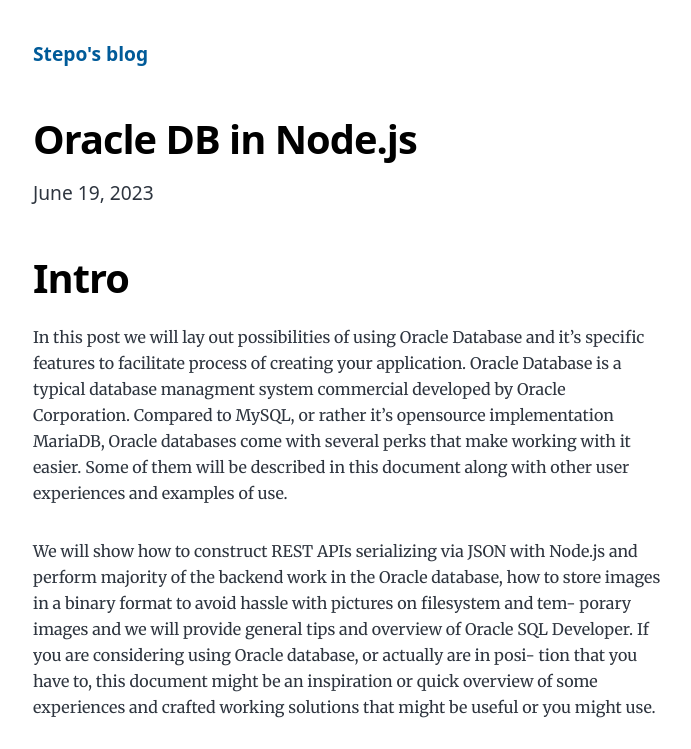
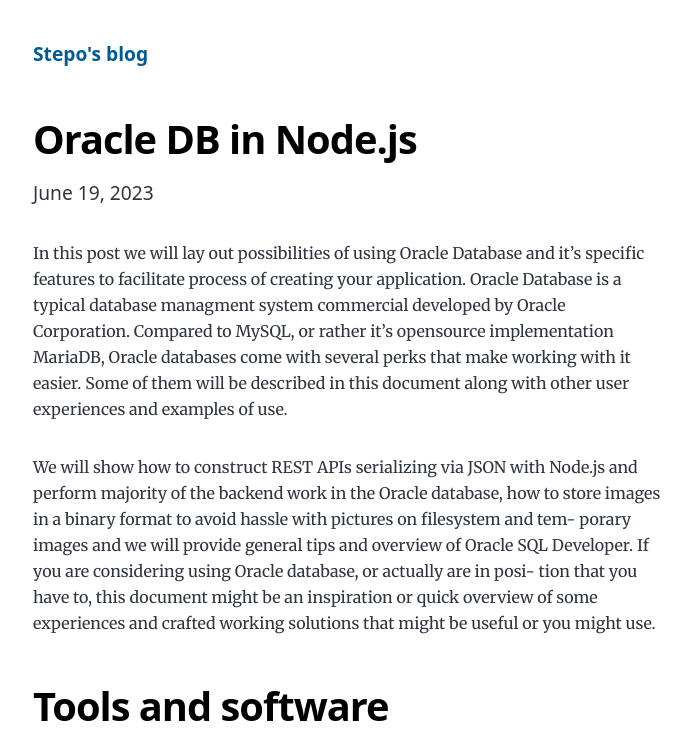
Before and after one commit to KlosStepan/blog, a Gatsby site: page /2-oracledb-nodejs/ in a window 1280 px wide. Shown: the top 749 px of the page, without its empty margins (291-982 px from the left). Built offline with nearby package versions, Linux system fonts and the light colour scheme; Gatsby itself is replaced by a stand-in of ours; some packages are replaced by stand-ins of ours.

Commit message:
Markdown fix post 2

```diff
--- a/content/blog/2-oracledb-nodejs/index.md
+++ b/content/blog/2-oracledb-nodejs/index.md
@@ -2,7 +2,7 @@
 title: Oracle DB in Node.js
 date: "2023-06-19T19:48:00.000Z"
 ---
-# Intro
+
 In this post we will lay out possibilities of using Oracle Database and it’s specific features to facilitate process of creating your application. Oracle Database is a typical database managment system commercial developed by Oracle Corporation. Compared to MySQL, or rather it’s opensource implementation MariaDB, Oracle databases come with several perks that make working with it easier. Some of them will be described in this document along with other user experiences and examples of use.
 
 
```
